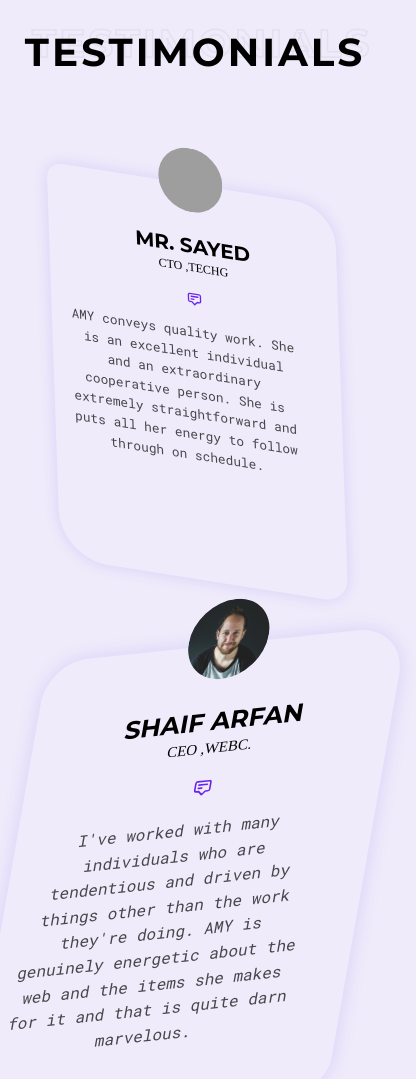
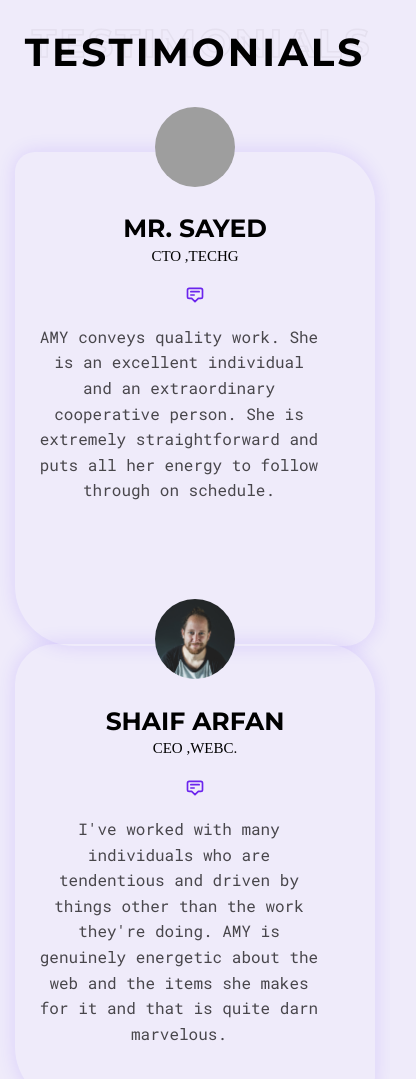
Before and after one commit to ahmedRamadan16/Amy-Portfolio, a plain HTML site: page index.html in a window 390 px wide. Shown: the part 1783-2862 px from the top of the page, 416 px wide, since content can reach past the window. Drawn offline with Linux system fonts and the light colour scheme; grey boxes are pictures that could not be loaded.

Commit message:
fix img in testimonials section

```diff
--- a/css/style.css
+++ b/css/style.css
@@ -342,6 +342,19 @@ font-size: 1.5rem;
 #testimonials .row .content:nth-of-type(2){
     flex: 4;
     transform: skew(350deg,354deg);
+}
+@media (max-width:767px)
+{
+    #testimonials .row .content:first-of-type,
+#testimonials .row .content:nth-of-type(3){
+
+    transform:  skew(0deg,0deg);
+
+
+}
+#testimonials .row .content:nth-of-type(2){
+    transform: skew(0deg,0deg);
+}
 }
 
 #testimonials .row .content::after
```
